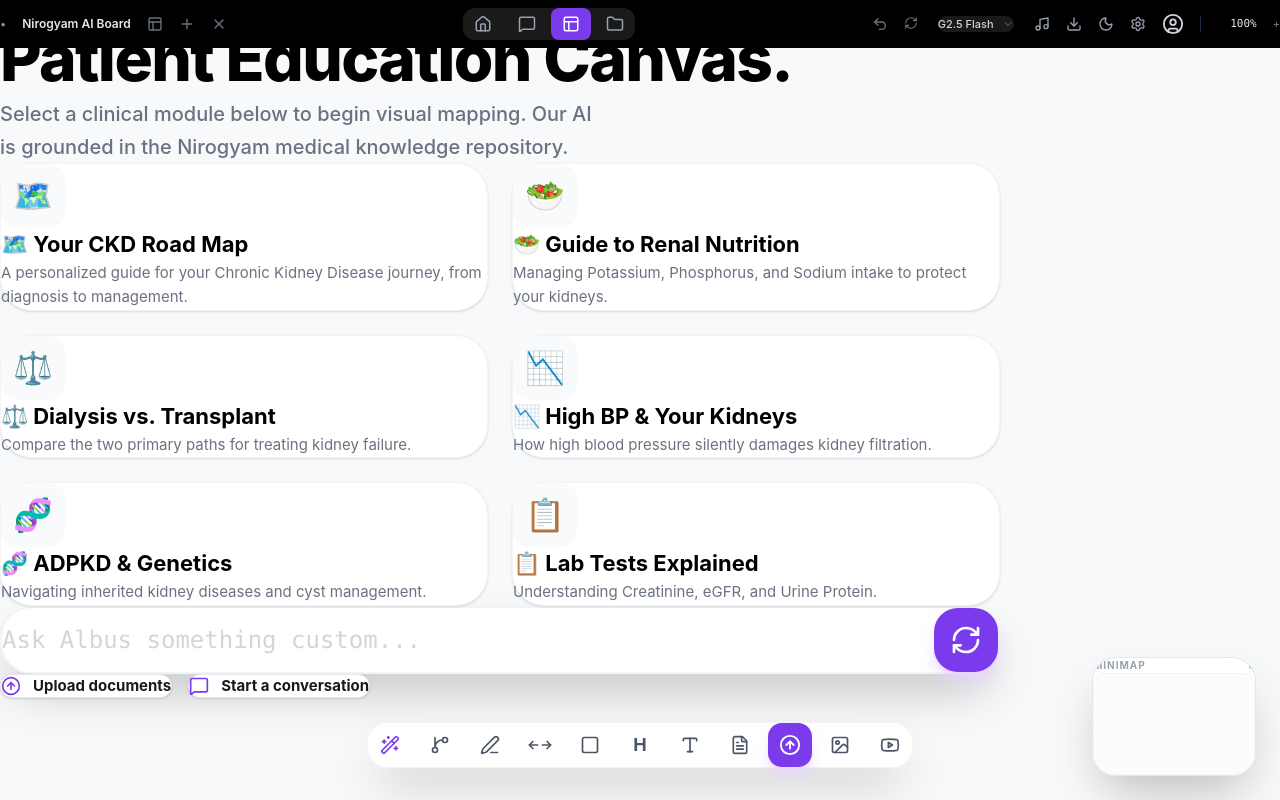
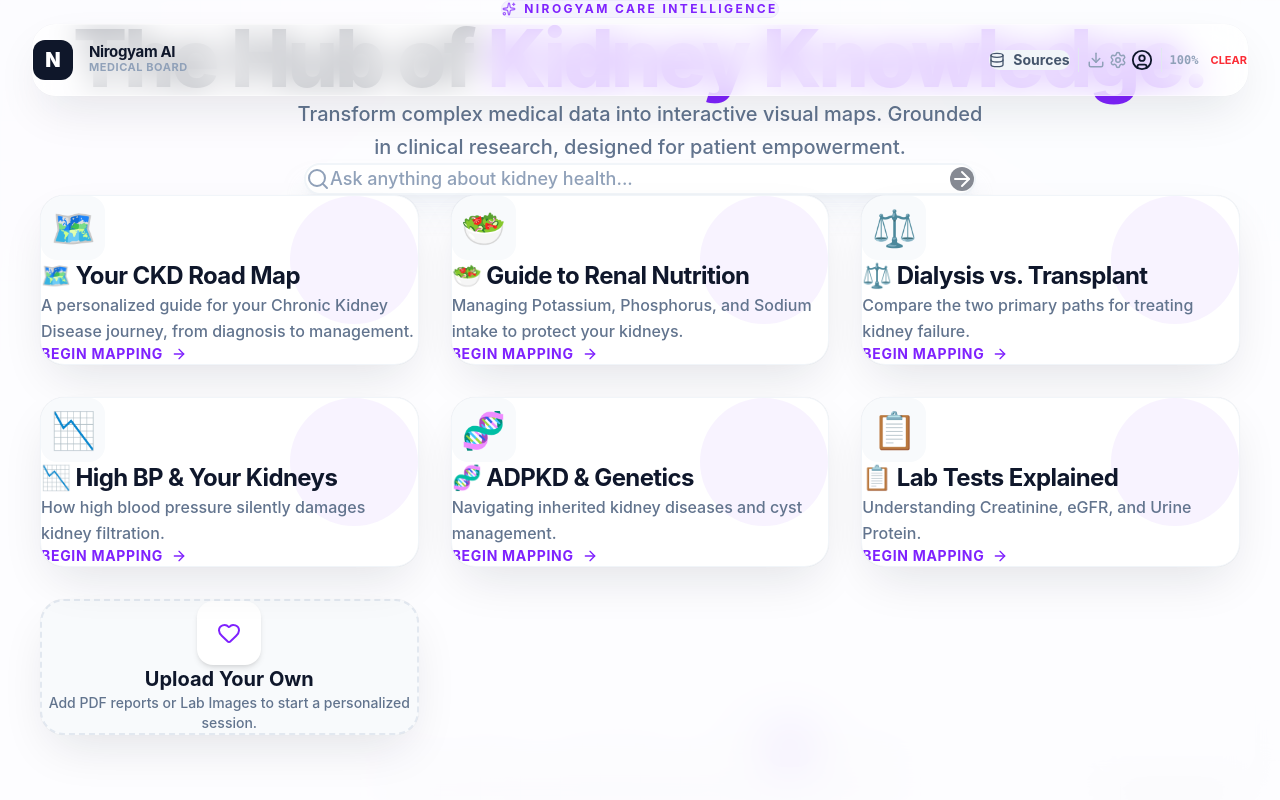
Before and after one commit to beandoc/albusnotebook, a React (Vite) app: page / in a window 1280 px wide. Built offline with nearby package versions, Linux system fonts and the light colour scheme.

Commit message:
design: complete premium UI overhaul with mesh gradients, glassmorphism, and Outfit typography

```diff
--- a/src/components/TopNavBar.jsx
+++ b/src/components/TopNavBar.jsx
@@ -1,8 +1,16 @@
 import React from 'react';
 import {
-  FileText, Layout, Plus, X, Search, RefreshCw, Home,
-  MessageSquare, Folder, Undo2, Music, Download, Moon,
-  Settings, UserCircle, ChevronDown
+  Plus,
+  Search,
+  MessageCircle,
+  Share2,
+  Settings,
+  UserCircle,
+  ChevronDown,
+  Download,
+  Music,
+  Moon,
+  Database
 } from 'lucide-react';
 
 const TopNavBar = ({
@@ -17,79 +25,87 @@ const TopNavBar = ({
   onClearBoard,
   zoomPercent,
   isApiKeyMissing
-}) => (
-  <div className="fixed top-0 left-0 right-0 h-12 bg-black text-white flex items-center justify-between px-4 z-[100]">
-    <div className="flex items-center gap-4 text-xs shrink-0">
-      <span className="opacity-60 text-[11px]">•</span>
-      <div className="flex items-center gap-2">
-        <span className="font-semibold text-gray-200">Nirogyam AI Board</span>
-        {sources.length > 0 && (
-          <div
-            onClick={() => setShowSources(!showSources)}
-            className="bg-[#2a2a2a] text-[#a78bfa] px-2 py-0.5 rounded-md flex items-center gap-1.5 cursor-pointer hover:bg-[#333] transition-colors"
-          >
-            <FileText size={12} />
-            <span className="text-[10px] uppercase font-bold tracking-tighter">{sources.length} SOURCES</span>
+}) => {
+  return (
+    <div className="fixed top-6 left-1/2 -translate-x-1/2 w-[95%] max-w-[1400px] h-[72px] z-[2000] flex items-center justify-between px-6 glass-panel rounded-[24px] premium-shadow animate-fade-in">
+
+      {/* Brand Section */}
+      <div className="flex items-center gap-4 min-w-[200px]">
+        <div className="w-10 h-10 bg-[#0f172a] rounded-xl flex items-center justify-center text-white font-black text-xl">
+          N
         </div>
-        )}
-      </div>
-      <div className="flex gap-4 ml-4 text-gray-500">
-         <Layout size={16} className="cursor-pointer hover:text-white" />
-         <Plus size={16} className="cursor-pointer hover:text-white" />
-         <X size={16} className="cursor-pointer hover:text-red-500" onClick={onClearBoard} title="Clear Board" />
+        <div className="flex flex-col">
+          <h1 className="text-[15px] font-bold text-slate-900 tracking-tight leading-none mb-1">Nirogyam AI</h1>
+          <span className="text-[11px] text-slate-400 font-bold uppercase tracking-[0.05em]">Medical Board</span>
         </div>
       </div>
 
-    {/* Global Search Bar (Persistent) */}
+      {/* Center Search (Only show if not initial) */}
       {!showInitial && (
-      <div className="absolute left-1/2 -translate-x-1/2 top-1.5 w-[400px] z-[110] animate-fade-in">
-        <div className="bg-[#1a1a1a] border border-[#333] rounded-xl px-4 py-1.5 flex items-center gap-3 transition-all focus-within:border-[#7c3aed]/50 focus-within:bg-[#222]">
-          <Search size={14} className="text-gray-500" />
+        <div className="flex-1 max-w-xl mx-8">
+          <div className="relative flex items-center bg-slate-100/50 rounded-2xl p-1 px-4 border border-slate-200/50 group transition-all focus-within:bg-white focus-within:border-violet-600 focus-within:shadow-lg focus-within:shadow-violet-600/5">
+            <Search size={18} className="text-slate-400" />
             <input
               type="text"
-            placeholder="Ask Albus anything..."
-            className="bg-transparent border-none outline-none text-[13px] text-white w-full placeholder-gray-600"
+              placeholder="Ask a question..."
+              className="w-full bg-transparent px-3 py-2 text-sm font-medium outline-none text-slate-800"
               value={query}
               onChange={(e) => setQuery(e.target.value)}
-            onKeyPress={(e) => e.key === 'Enter' && onGenerate()}
+              onKeyDown={(e) => e.key === 'Enter' && onGenerate()}
             />
-           <RefreshCw
-            size={14}
-            className={`text-gray-500 hover:text-[#7c3aed] cursor-pointer transition-all ${isLoading ? 'animate-spin' : ''}`}
-            onClick={() => onGenerate()}
-          />
+            {isLoading && (
+              <div className="w-4 h-4 border-2 border-violet-600 border-t-transparent rounded-full animate-spin ml-2"></div>
+            )}
           </div>
         </div>
       )}
 
-    <nav className="flex bg-[#1a1a1a] rounded-xl p-1 gap-1 shrink-0">
-      <button className="w-10 h-8 flex items-center justify-center text-gray-400 hover:text-white"><Home size={18} /></button>
-      <button className="w-10 h-8 flex items-center justify-center text-gray-400 hover:text-white"><MessageSquare size={18} /></button>
-      <button className="w-10 h-8 flex items-center justify-center bg-[#7c3aed] text-white rounded-lg px-4"><Layout size={18} /></button>
-      <button className="w-10 h-8 flex items-center justify-center text-gray-400 hover:text-white"><Folder size={18} /></button>
-    </nav>
+      {/* Tools Section */}
+      <div className="flex items-center gap-2">
+        <button
+          onClick={() => setShowSources(!showSources)}
+          className={`flex items-center gap-2 px-4 py-2.5 rounded-xl text-sm font-bold transition-all ${
+            showSources ? 'bg-violet-600 text-white' : 'bg-slate-100 text-slate-600 hover:bg-slate-200'
+          }`}
+        >
+          <Database size={16} />
+          Sources {sources.length > 0 && <span className="opacity-70 ml-1">{sources.length}</span>}
+        </button>
 
-    <div className="flex items-center gap-5 text-[11px] font-medium">
+        <div className="w-[1px] h-6 bg-slate-200 mx-2" />
+
+        <div className="flex items-center gap-1">
+          <NavIconButton icon={<Download size={18} />} />
+          <NavIconButton icon={<Settings size={18} />} />
+          <NavIconButton icon={<UserCircle size={22} />} className="text-slate-900 ml-1" />
+        </div>
+
+        <div className="w-[1px] h-6 bg-slate-200 mx-2" />
+
+        <div className="flex items-center gap-3 pl-2">
+          <span className="text-[12px] font-bold font-mono text-slate-400">{zoomPercent}%</span>
+          <button
+            onClick={onClearBoard}
+            className="text-[11px] font-bold text-red-500 hover:bg-red-50 px-2 py-1 rounded-md transition-colors"
+          >
+            CLEAR
+          </button>
+        </div>
+      </div>
+
       {isApiKeyMissing && (
-        <div className="bg-amber-100 text-amber-900 px-3 py-1 rounded-full text-[10px] items-center gap-1 flex">
-          <span>Demo Mode</span>
+        <div className="absolute -bottom-10 left-1/2 -translate-x-1/2 bg-red-100 text-red-600 px-4 py-1 rounded-full text-xs font-bold shadow-sm">
+          ⚠️ GEMINI_API_KEY Missing in Environment
         </div>
       )}
-      <div className="flex gap-4 text-gray-500">
-        <Undo2 size={16} className="cursor-pointer hover:text-white" />
-        <RefreshCw size={14} className="cursor-pointer hover:text-white" />
     </div>
-      <div className="bg-[#1a1a1a] px-3 py-1.5 rounded-lg flex items-center gap-2 cursor-pointer hover:bg-gray-800 transition-colors">
-        <span className="text-gray-300">G2.5 Flash</span> <ChevronDown size={12} className="text-gray-500" />
-      </div>
-    <div className="flex gap-4 text-gray-400 items-center">
-        <Music size={16} /> <Download size={16} /> <Moon size={16} /> <Settings size={16} /> <UserCircle size={22} className="text-gray-300" />
-        <div className="w-[1px] h-4 bg-gray-800 mx-1"></div>
-        <span className="min-w-[40px] text-right text-gray-200 font-mono">{zoomPercent}%</span>
-        <span className="text-gray-500 cursor-pointer">+</span>
-      </div>
-    </div>
-  </div>
+  );
+};
+
+const NavIconButton = ({ icon, className = "" }) => (
+  <button className={`p-2 rounded-xl text-slate-400 hover:text-slate-900 hover:bg-slate-100 transition-all ${className}`}>
+    {icon}
+  </button>
 );
 
 export default TopNavBar;
--- a/src/components/TopicChooser.jsx
+++ b/src/components/TopicChooser.jsx
@@ -1,62 +1,88 @@
 import React from 'react';
-import { RefreshCw, ArrowUpCircle, MessageSquare } from 'lucide-react';
+import { Sparkles, ArrowRight, BookOpen, Activity, Heart, Shield, Search } from 'lucide-react';
 import { PRESET_TOPICS } from '../data/presetTopics';
 
 const TopicChooser = ({ query, setQuery, onGenerate, onSelectTopic, onFileUpload, isLoading }) => (
-  <div className="absolute top-0 left-0 w-full h-full bg-[#f8f9fa] z-50 overflow-y-auto pt-24 pb-32 animate-fade-in">
-    <div className="max-w-[1000px] mx-auto px-8">
-      <div className="flex flex-col mb-16 text-left">
-        <div className="flex items-center gap-3 mb-4">
-          <div className="bg-[#7c3aed] text-white px-4 py-1.5 rounded-full text-[12px] font-bold tracking-widest uppercase">Nirogyam Care</div>
+  <div className="absolute inset-0 bg-[#fdfdff]/90 backdrop-blur-xl z-[1000] overflow-y-auto pt-24 pb-32 flex flex-col items-center">
+    <div className="w-full max-w-[1200px] px-10 animate-premium-in">
+
+      {/* Hero Section */}
+      <div className="flex flex-col items-center text-center mb-20">
+        <div className="inline-flex items-center gap-2 px-4 py-2 rounded-full bg-violet-50 border border-violet-100 text-violet-600 text-xs font-bold tracking-[0.2em] uppercase mb-8">
+          <Sparkles size={14} className="animate-pulse" />
+          Nirogyam Care Intelligence
         </div>
-        <h1 className="text-[64px] font-[800] text-black leading-tight tracking-tight mb-6">Patient Education Canvas.</h1>
-        <p className="text-[20px] text-gray-500 font-medium max-w-[600px] leading-relaxed">
-          Select a clinical module below to begin visual mapping. Our AI is grounded in the Nirogyam medical knowledge repository.
+
+        <h1 className="text-[80px] font-extrabold text-[#0f172a] leading-[1] tracking-[-0.04em] mb-8">
+          The Hub of <span className="text-violet-600">Kidney Knowledge.</span>
+        </h1>
+
+        <p className="text-xl text-slate-500 font-medium max-w-[700px] leading-relaxed mb-12">
+          Transform complex medical data into interactive visual maps. Grounded in clinical research, designed for patient empowerment.
         </p>
+
+        {/* Big Search Entry */}
+        <div className="w-full max-w-2xl relative group mb-16">
+          <div className="absolute inset-0 bg-violet-600/10 blur-2xl rounded-3xl opacity-0 group-focus-within:opacity-100 transition-opacity duration-500" />
+          <div className="relative flex items-center bg-white border-2 border-slate-100 group-focus-within:border-violet-600 rounded-3xl p-2 transition-all duration-300 shadow-xl shadow-slate-200/50">
+            <Search className="ml-4 text-slate-400" size={24} />
+            <input
+              type="text"
+              placeholder="Ask anything about kidney health..."
+              className="flex-1 px-4 py-4 text-lg font-medium outline-none text-slate-800 placeholder:text-slate-400"
+              value={query}
+              onChange={(e) => setQuery(e.target.value)}
+              onKeyDown={(e) => e.key === 'Enter' && onGenerate()}
+            />
+            <button
+              onClick={() => onGenerate()}
+              disabled={isLoading || !query.trim()}
+              className="bg-[#0f172a] hover:bg-violet-600 text-white p-4 rounded-2xl transition-all duration-300 disabled:opacity-50"
+            >
+              <ArrowRight size={24} />
+            </button>
+          </div>
+        </div>
       </div>
 
-      <div className="grid grid-cols-2 gap-6 mb-16">
-        {PRESET_TOPICS.map(topic => (
+      {/* Grid of Topics */}
+      <div className="grid grid-cols-1 md:grid-cols-2 lg:grid-cols-3 gap-8">
+        {PRESET_TOPICS.map((topic) => (
           <div
             key={topic.id}
             onClick={() => onSelectTopic(topic)}
-            className="group bg-white border border-gray-100 p-8 rounded-[32px] shadow-sm hover:shadow-xl transition-all cursor-pointer hover:-translate-y-1 active:scale-[0.98]"
+            className="topic-card premium-shadow group bg-white rounded-3xl p-8 border border-slate-100 cursor-pointer relative overflow-hidden"
           >
-            <div className="w-16 h-16 rounded-2xl bg-gray-50 flex items-center justify-center text-[32px] mb-6 group-hover:bg-purple-50 transition-colors">
-              {topic.icon}
+            {/* Hover Accent */}
+            <div className="absolute top-0 right-0 w-32 h-32 bg-violet-600/5 rounded-full -mr-16 -mt-16 transition-transform duration-500 group-hover:scale-[3]" />
+
+            <div className="relative z-10">
+              <div className="text-4xl mb-6 bg-slate-50 w-16 h-16 flex items-center justify-center rounded-2xl group-hover:bg-violet-600 group-hover:text-white transition-colors duration-300">
+                {topic.icon}
+              </div>
+              <h3 className="text-2xl font-bold text-slate-900 mb-3 tracking-tight">{topic.title}</h3>
+              <p className="text-slate-500 font-medium leading-relaxed mb-6">
+                {topic.description}
+              </p>
+
+              <div className="flex items-center gap-2 text-violet-600 font-bold text-sm uppercase tracking-wider">
+                Begin Mapping <ArrowRight size={16} />
+              </div>
             </div>
-            <h3 className="text-[22px] font-bold text-black mb-3 text-left">{topic.title}</h3>
-            <p className="text-gray-500 text-[15px] leading-relaxed text-left">{topic.description}</p>
           </div>
         ))}
-      </div>
 
-      <div className="bg-white border-2 border-gray-100 p-3 pl-8 rounded-[32px] shadow-2xl flex items-center transition-all duration-300 focus-within:border-[#7c3aed]/30">
-        <input
-          type="text"
-          placeholder="Ask Albus something custom..."
-          className="flex-1 text-2xl font-mono outline-none py-6 placeholder-gray-300"
-          value={query}
-          onChange={(e) => setQuery(e.target.value)}
-          onKeyPress={(e) => e.key === 'Enter' && onGenerate()}
-        />
-        <button
-          onClick={() => onGenerate()}
-          className="w-[64px] h-[64px] bg-[#7c3aed] text-white rounded-[24px] flex items-center justify-center hover:bg-[#6d28d9] transition-all transform hover:scale-105 shadow-lg shadow-purple-200"
+        {/* Upload Custom Card */}
+        <div
+          onClick={onFileUpload}
+          className="topic-card premium-shadow group bg-slate-50 rounded-3xl p-8 border-2 border-dashed border-slate-200 hover:border-violet-600 transition-all cursor-pointer flex flex-col justify-center items-center text-center"
         >
-          <RefreshCw size={32} className={isLoading ? 'animate-spin' : ''} />
-        </button>
-      </div>
-
-      <div className="mt-12 flex gap-4">
-        <button onClick={onFileUpload} className="flex items-center gap-3 bg-white border border-gray-200 px-6 py-4 rounded-[20px] text-[15px] font-bold hover:bg-gray-50 transition-colors shadow-sm">
-          <ArrowUpCircle size={20} className="text-[#7c3aed]" />
-          Upload documents
-        </button>
-        <button className="flex items-center gap-3 bg-white border border-gray-200 px-6 py-4 rounded-[20px] text-[15px] font-bold hover:bg-gray-50 transition-colors shadow-sm">
-          <MessageSquare size={20} className="text-[#7c3aed]" />
-          Start a conversation
-        </button>
+          <div className="w-16 h-16 bg-white rounded-2xl flex items-center justify-center shadow-md mb-6 group-hover:scale-110 transition-transform">
+             <Heart className="text-violet-600" />
+          </div>
+          <h3 className="text-xl font-bold text-slate-900 mb-2">Upload Your Own</h3>
+          <p className="text-slate-500 text-sm font-medium">Add PDF reports or Lab Images to start a personalized session.</p>
+        </div>
       </div>
     </div>
   </div>
--- a/src/index.css
+++ b/src/index.css
@@ -1,11 +1,13 @@
-@import url('https://fonts.googleapis.com/css2?family=Inter:wght@300;400;500;600;700;800&family=Fira+Code:wght@400;500&display=swap');
+@import url('https://fonts.googleapis.com/css2?family=Outfit:wght@300;400;500;600;700;800&family=JetBrains+Mono:wght@400;500&display=swap');
 @import "tailwindcss";
 
 :root {
-  --canvas-bg: #ffffff;
-  --grid-line: #f0f0f0;
+  --canvas-bg: #fdfdff;
   --accent-purple: #7c3aed;
-  --text-primary: #1a1a1b;
+  --accent-teal: #0d9488;
+  --text-primary: #0f172a;
+  --glass-bg: rgba(255, 255, 255, 0.7);
+  --glass-border: rgba(255, 255, 255, 0.4);
 }
 
 * {
@@ -15,47 +17,76 @@
 }
 
 body {
-  font-family: 'Inter', system-ui, -apple-system, sans-serif;
+  font-family: 'Outfit', sans-serif;
   color: var(--text-primary);
   background-color: var(--canvas-bg);
   overflow: hidden;
   width: 100vw;
   height: 100vh;
-}
-
-#root {
-  width: 100%;
-  height: 100%;
+  -webkit-font-smoothing: antialiased;
 }
 
 .canvas-grid {
-  background-color: #ffffff;
-  background-image: radial-gradient(#d1d5db 1px, transparent 0px);
-  background-size: 20px 20px;
-  background-position: center;
+  background-image:
+    radial-gradient(at 0% 0%, rgba(124, 58, 237, 0.08) 0px, transparent 50%),
+    radial-gradient(at 100% 0%, rgba(13, 148, 136, 0.06) 0px, transparent 50%),
+    radial-gradient(at 50% 100%, rgba(124, 58, 237, 0.04) 0px, transparent 50%),
+    linear-gradient(rgba(0,0,0,0.015) 1px, transparent 1px),
+    linear-gradient(90deg, rgba(0,0,0,0.015) 1px, transparent 1px);
+  background-size: 100% 100%, 100% 100%, 100% 100%, 40px 40px, 40px 40px;
 }
 
-/* Custom Scrollbar for Cards */
+.glass-panel {
+  background: var(--glass-bg);
+  backdrop-filter: blur(16px);
+  -webkit-backdrop-filter: blur(16px);
+  border: 1px solid var(--glass-border);
+  box-shadow: 0 4px 24px -1px rgba(0, 0, 0, 0.05);
+}
+
+.premium-shadow {
+  box-shadow:
+    0 20px 50px -12px rgba(15, 23, 42, 0.12),
+    0 0 1px 0 rgba(15, 23, 42, 0.1);
+}
+
+.topic-card {
+  transition: all 0.4s cubic-bezier(0.16, 1, 0.3, 1);
+}
+
+.topic-card:hover {
+  transform: translateY(-8px);
+  box-shadow: 0 30px 60px -12px rgba(124, 58, 237, 0.15);
+}
+
+@keyframes entranceFade {
+  from { opacity: 0; transform: translateY(20px) scale(0.98); }
+  to { opacity: 1; transform: translateY(0) scale(1); }
+}
+
+.animate-premium-in {
+  animation: entranceFade 0.8s cubic-bezier(0.16, 1, 0.3, 1) forwards;
+}
+
+.glow-purple {
+  box-shadow: 0 0 20px rgba(124, 58, 237, 0.3);
+}
+
+/* Custom Scrollbar */
 .scroll-elegant::-webkit-scrollbar {
-  width: 5px;
+  width: 4px;
 }
 .scroll-elegant::-webkit-scrollbar-track {
   background: transparent;
 }
 .scroll-elegant::-webkit-scrollbar-thumb {
-  background: #e5e7eb;
+  background: rgba(15, 23, 42, 0.1);
   border-radius: 10px;
 }
 .scroll-elegant::-webkit-scrollbar-thumb:hover {
-  background: #d1d5db;
+  background: rgba(124, 58, 237, 0.3);
 }
 
-/* Animations */
-@keyframes fadeIn {
-  from { opacity: 0; transform: translateY(12px) scale(0.98); }
-  to { opacity: 1; transform: translateY(0) scale(1); }
+.mono-font {
+  font-family: 'JetBrains Mono', monospace;
 }
-
-.animate-fade-in {
-  animation: fadeIn 0.4s cubic-bezier(0.16, 1, 0.3, 1) forwards;
-}
```
Also changed, not shown: src/components/NodeCard.jsx (+142 -108 lines). Lines whose indentation alone changed are shown as unchanged.
